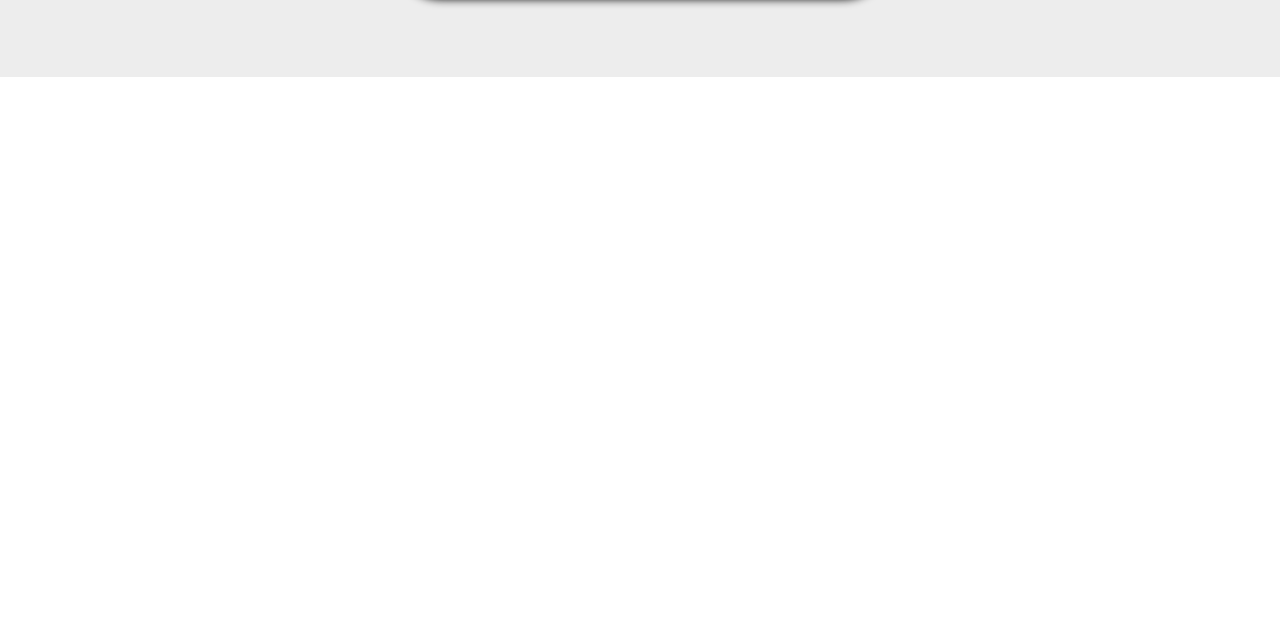
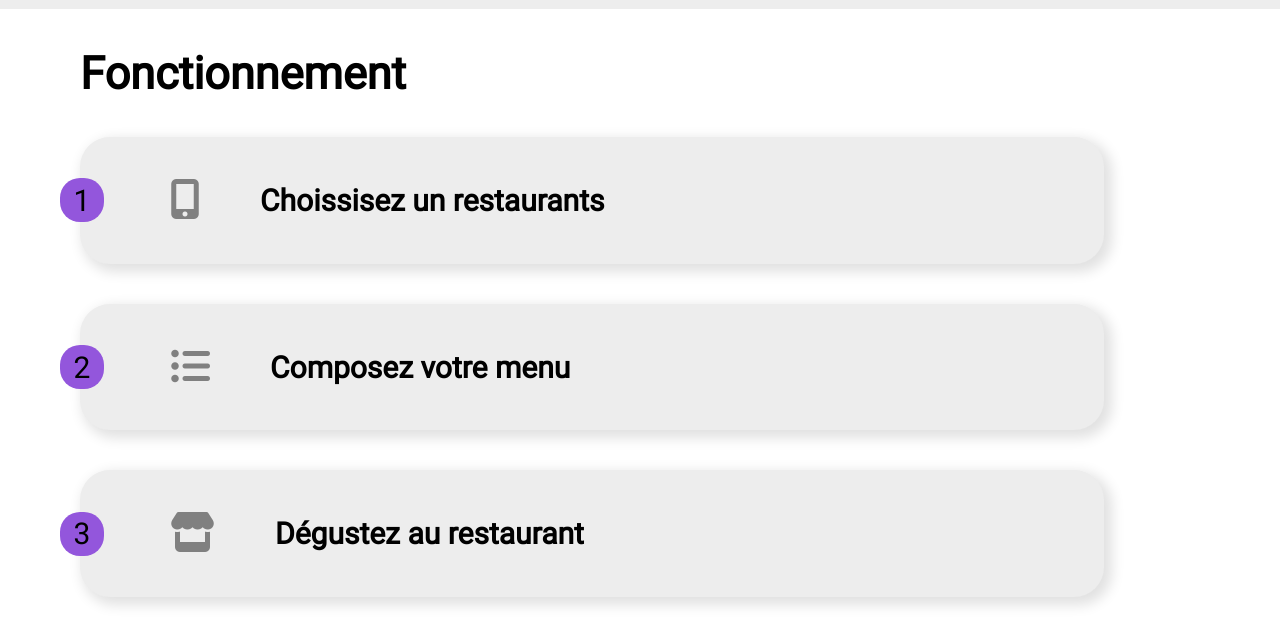
Before and after one commit to Robi-14/BENAZETRobin_3_12052021, a website: page index.html in a window 1280 px wide. Shown: the part 660-1297 px from the top of the page. Before the commit the page ends 800 px from the top, so only its background shows below. Drawn offline with Linux system fonts and the light colour scheme.

Commit message:
avancé la partie main : fonctionnement

```diff
--- a/index.html
+++ b/index.html
@@ -17,12 +17,39 @@
             </section>
             <section class="intro">
                 <div class=intro__container>
-                    <h1 class="intro__tittle">Réservez le menu qui vous convient</h1>
+                    <h2 class="intro__tittle">Réservez le menu qui vous convient</h2>
                     <p class="intro__decouverte">Découvrez des restaurants d'exception, sélectionés par nos soins</p>
-                    <a href="#"><div class="intro__explorer">Explorer nos restaurant</div></a>
+                    <a href="#"><div class="intro__explorer">Explorer nos restaurants</div></a>
                 </div>
             </section>
+            <section class="fonctionnement">
+                <section class="fonctionnement__titre">
+                    <h2>Fonctionnement</h2>
+                </section>
+                <section class="fonctionnement__cartes">
+                    <section class="fonctionnement__carte">
+                        <div class="fonctionnement__nombre">1</div>
+                        <div class="fonctionnement__icone"><i class="fas fa-mobile-alt"></i></div>
+                        <div class="fonctionnement__texte">Choissisez un restaurants</div>
+                    </section>
+                    <section class="fonctionnement__carte">
+                        <div class="fonctionnement__nombre">2</div>
+                        <div class="fonctionnement__icone"><i class="fas fa-list-ul"></i></div>
+                        <div class="fonctionnement__texte">Composez votre menu</div>
+                    </section>
+                    <section class="fonctionnement__carte">
+                        <div class="fonctionnement__nombre">3</div>
+                        <div class="fonctionnement__icone"><i class="fas fa-store"></i></div>
+                        <div class="fonctionnement__texte">Dégustez au restaurant</div>
+                    </section>
+                </section>
 
+
+
+
+
+
+            </section>
 
 
 
--- a/scss/styles.scss
+++ b/scss/styles.scss
@@ -44,31 +44,90 @@ header{
         &__container{
             max-width: 100%;
             @include flexcenter;
-            flex-direction: column;}
+            flex-direction: column;
+        }
 
         &__tittle{
 
-            font-size: 40px;
+            font-size: 45px;
             margin-bottom: 10px;
             text-align: center;
             max-width: 550px;
         }
         &__decouverte{
-            font-size: 39px;
+            font-size: 27px;
             text-align: center;
             max-width: 800px;
         }
         &__explorer{
             width: 300px;
+            @include bouton;
+                &:hover{
+                    @include bouton__hover
+                }
+        }
+}
+.fonctionnement{
+    display: flex;
+    flex-direction: column;
+    padding-left:80px;
+    width: 80%;
+    height: 600px;
 
-                @include bouton;
+        &__titre{
+            font-size: 30px;
+        }
+        &__cartes{
+            display: flex;
+            flex-direction: column;
+            width: 100%;
+            height: 500px;
 
+        }
+        &__carte{
 
+            display: flex;
+            align-items: center;
+            width: 100%;
+            height: 200px;
+            border-radius: 30px;
+            margin-bottom: 40px;
+            background: #ededed;
+            box-shadow: #e1e1e1 5px 5px 13px 3px;
 
+                &:hover{
+
+                    background:rgba($couleur-primaire, $alpha: .5);
+
+                }
+        }
+        &__nombre{
+            @include flexcenter;
+            position: absolute;
+            left: 60px;
+            border: 2px transparent solid;
+            background-color: $couleur-primaire;
+            border-radius: 20px;
+            width: 40px;
+            height: 40px;
+            font-size: 30px;
+        }
+        &__icone{
+            margin-left:90px;
+            font-size: 40px;
+            color: grey;
+
+        }
+        &__texte{
+            margin-left: 60px;
+            font-size: 30px;
+            font-weight:bold ;
 
         }
 
 
 
 
+
+
 }
--- a/scss/utils/_mixins.scss
+++ b/scss/utils/_mixins.scss
@@ -17,3 +17,8 @@
     margin-bottom: 80px;
     box-shadow: 2px 2px 10px  black;
 }
+
+@mixin bouton__hover {
+    opacity: 0.7;
+    transition: 1s;
+}
```
Also changed, not shown: scss/styles.css, 1 other file. Lines whose indentation alone changed are shown as unchanged.
